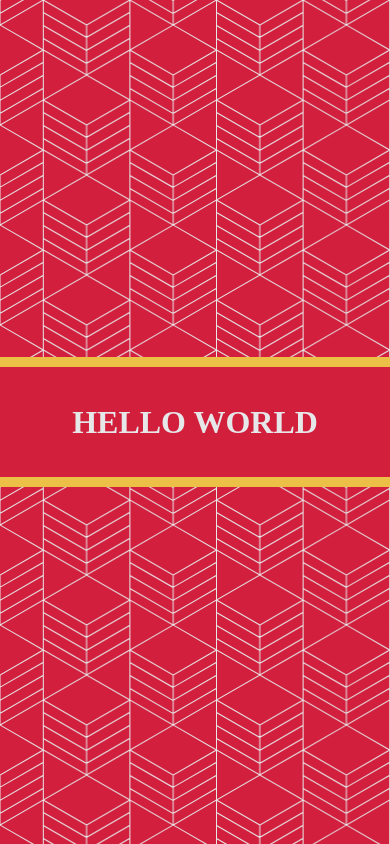
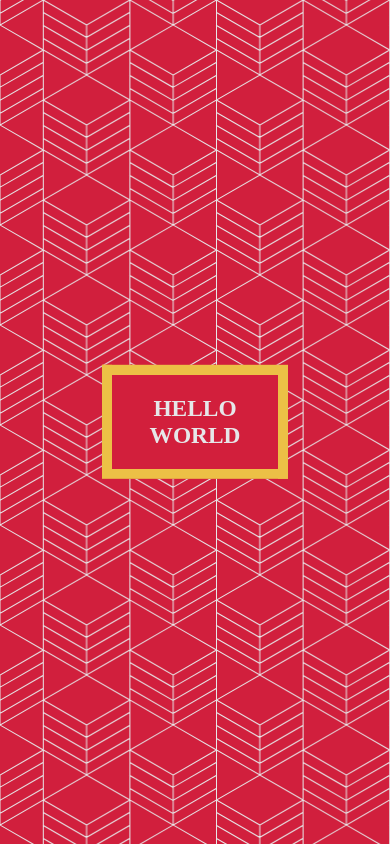
Before and after one commit to Artemijs-Matusevs/titlePageDesignIdea, a plain HTML site: page index.html in a window 390 px wide. Drawn offline with nearby package versions, Linux system fonts and the light colour scheme.

Commit message:
Updated Styles.css to have a dynamic title header

```diff
--- a/public/CSS/styles.css
+++ b/public/CSS/styles.css
@@ -15,12 +15,13 @@ h1{
     display: flex;
     justify-content: center;
     align-items: center;
-    width: 400px;
-    height: 100px;
+    width: 40vw;
+    height: 10vh;
     position: absolute;
     top: 50%;
     left: 50%;
     transform: translate(-50%,-50%);
+    font-size: 2vw;
 }
 
 .background{
@@ -88,3 +89,12 @@ h1{
 .borderDone{
     background-color: #D21F3C;
 }
+
+
+
+@media (max-width: 500px){
+    .border{
+        font-size: 3vw;
+        text-align: center;
+    }
+}
```
